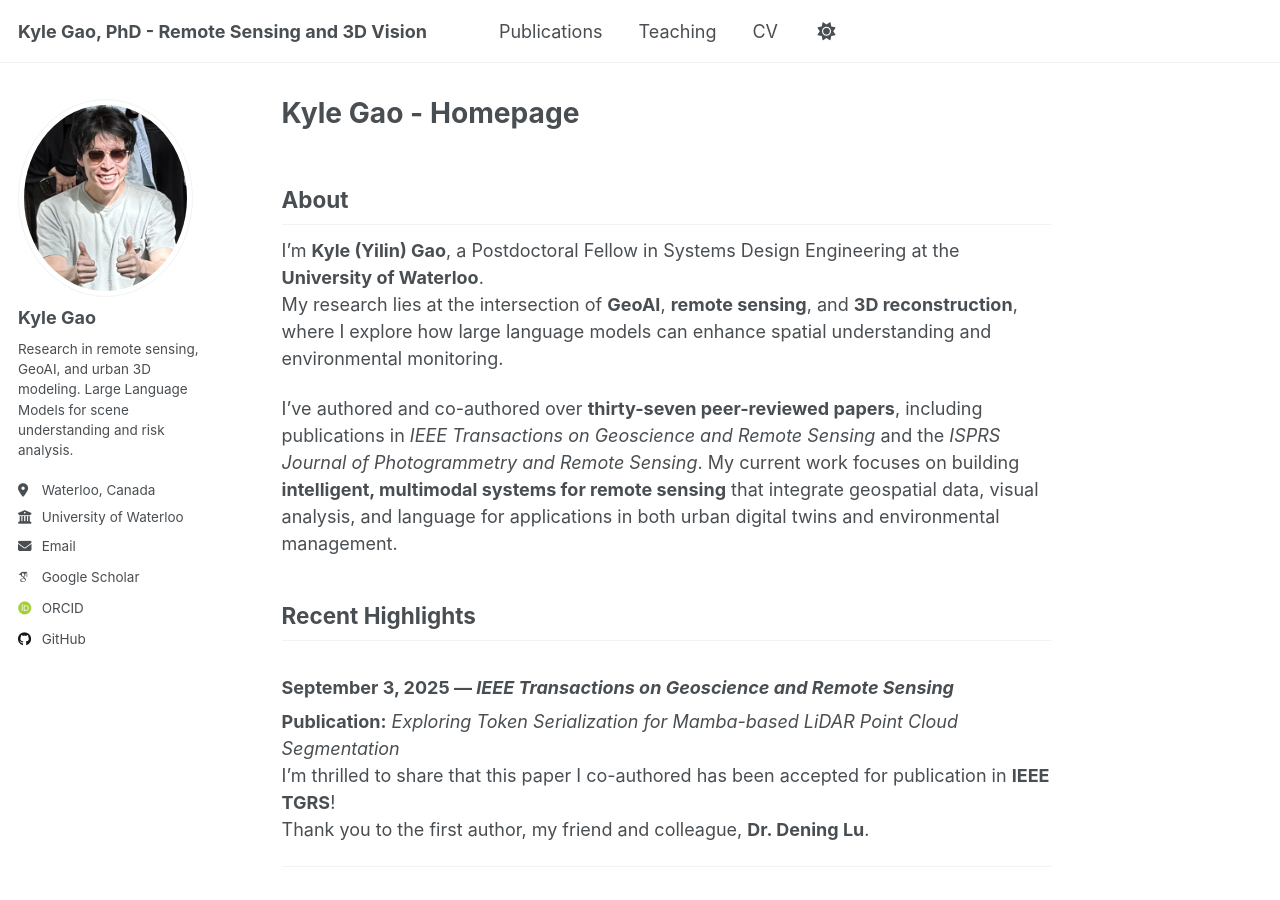
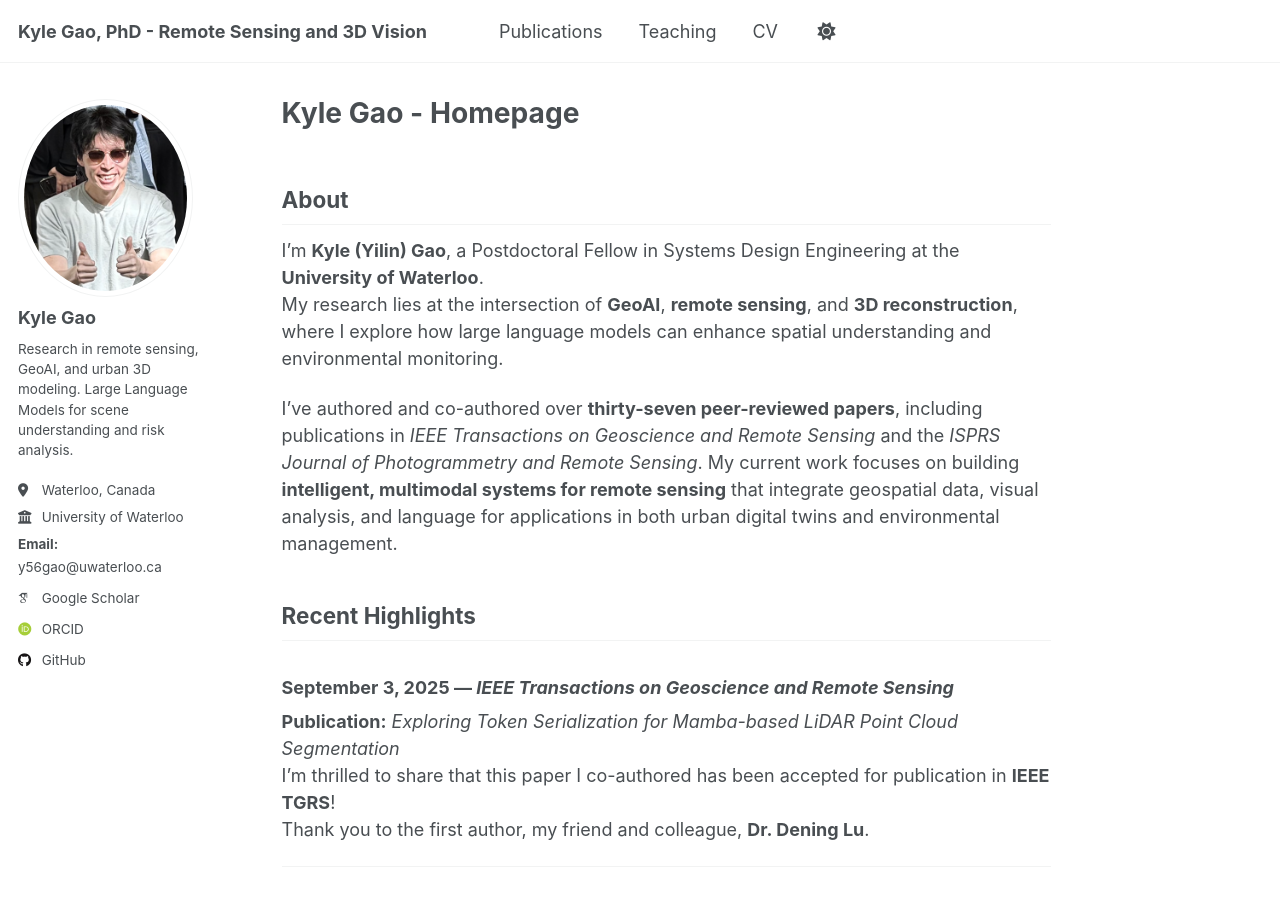
Before and after one commit to kyle-gao/kyle-gao.github.io, a Jekyll site: the page built from _pages/about.md, in a window 1280 px wide and 900 px high. Built offline with Jekyll 4.4.1, drawn with Linux system fonts in a browser that asks for light colours; some web fonts are replaced; a script that is not in the unit is left out.

Commit message:
Update author-profile.html

```diff
--- a/_includes/author-profile.html
+++ b/_includes/author-profile.html
@@ -34,9 +34,10 @@
         <li><a href="{{ author.uri }}"><i class="fas fa-fw fa-link icon-pad-right" aria-hidden="true"></i>{{ site.data.ui-text[site.locale].website_label | default: "Website" }}</a></li>
       {% endif %}
       {% if author.email %}
-        <li><a href="mailto:{{ author.email }}"><i class="fas fa-fw fa-envelope icon-pad-right" aria-hidden="true"></i>{{ site.data.ui-text[site.locale].email_label | default: "Email" }}</a></li>
+        <li>
+          <strong>Email:</strong> <a href="mailto:{{ author.email }}">{{ author.email }}</a>
+        </li>
       {% endif %}
-
       <!-- Font Awesome and Academicons icons / Academic websites -->
       {% if author.academia %}
         <li><a href="{{ author.academia }}"><i class="ai ai-academia ai-fw icon-pad-right" aria-hidden="true"></i>Academia</a></li>
```
